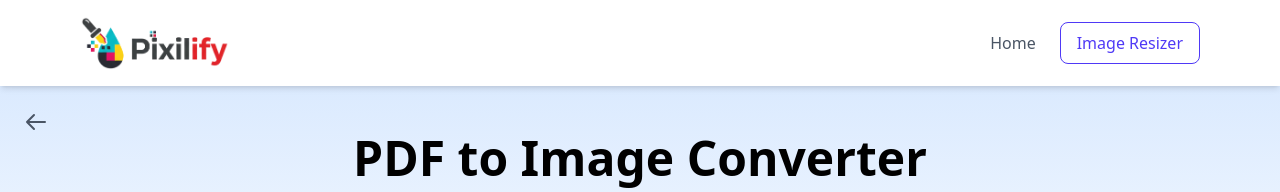
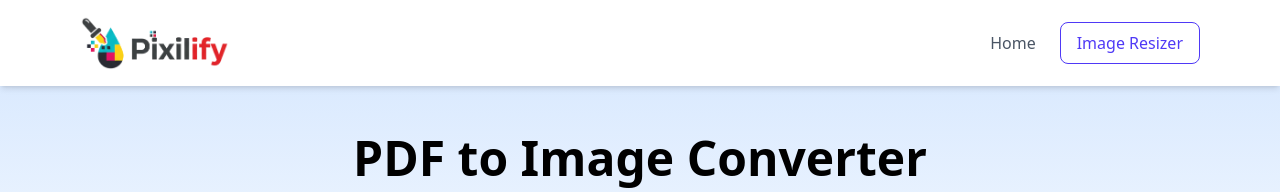
Before and after one commit to shubhamgoyal6195/pixilify.com, a Next.js app: page /pdf-to-images in a window 1280 px wide. Shown: the top 192 px of the page. Built offline with nearby package versions, Linux system fonts and the light colour scheme.

Commit message:
added code

```diff
--- a/package.json
+++ b/package.json
@@ -15,10 +15,12 @@
     "lucide-react": "^0.552.0",
     "next": "16.0.0",
     "pdf-lib": "^1.17.1",
+    "pdfjs-dist": "^3.11.174",
     "react": "19.2.0",
     "react-dom": "19.2.0",
     "react-image-crop": "^11.0.10",
-    "react-konva": "^19.2.0"
+    "react-konva": "^19.2.0",
+    "react-pdf": "^7.7.3"
   },
   "devDependencies": {
     "@tailwindcss/postcss": "^4",
--- a/src/app/pdf-to-images/page.js
+++ b/src/app/pdf-to-images/page.js
@@ -184,7 +184,7 @@ export default function PdftoImages() {
 
     const InitialUploadScreen = () => (
         <div className="relative">
-            <button
+            {/* <button
                 onClick={() => window.history.back()}
                 className="text-gray-600 hover:text-red-600 transition duration-150 absolute top-4 left-4 p-2 rounded-full hover:bg-gray-200"
                 title="Go back to the previous page"
@@ -192,7 +192,7 @@ export default function PdftoImages() {
                 <svg className="w-6 h-6" fill="none" stroke="currentColor" viewBox="0 0 24 24">
                     <path strokeLinecap="round" strokeLinejoin="round" strokeWidth="2" d="M10 19l-7-7m0 0l7-7m-7 7h18" />
                 </svg>
-            </button>
+            </button> */}
             <section className="text-center px-4 py-12 bg-gradient-to-b from-blue-100 to-blue-50 border-b border-blue-200">
                 <h1 className="text-3xl md:text-5xl font-bold mb-2">PDF to Image Converter</h1>
                 <p className="text-gray-700 text-lg">Convert PDF pages to JPG or PNG images, right in your browser.</p>
```
Also changed, not shown: 1 other file (tests, documents, lock files or other folders).
